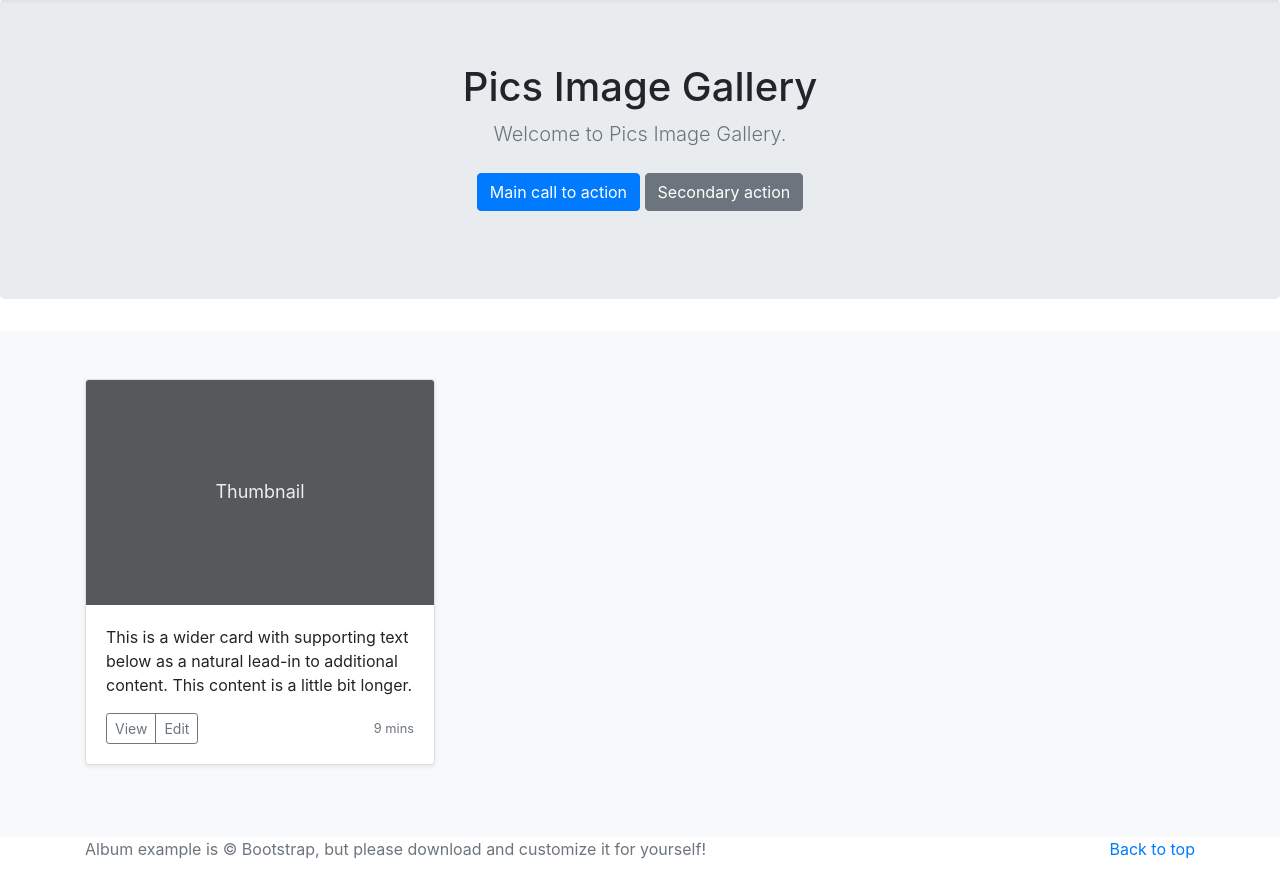
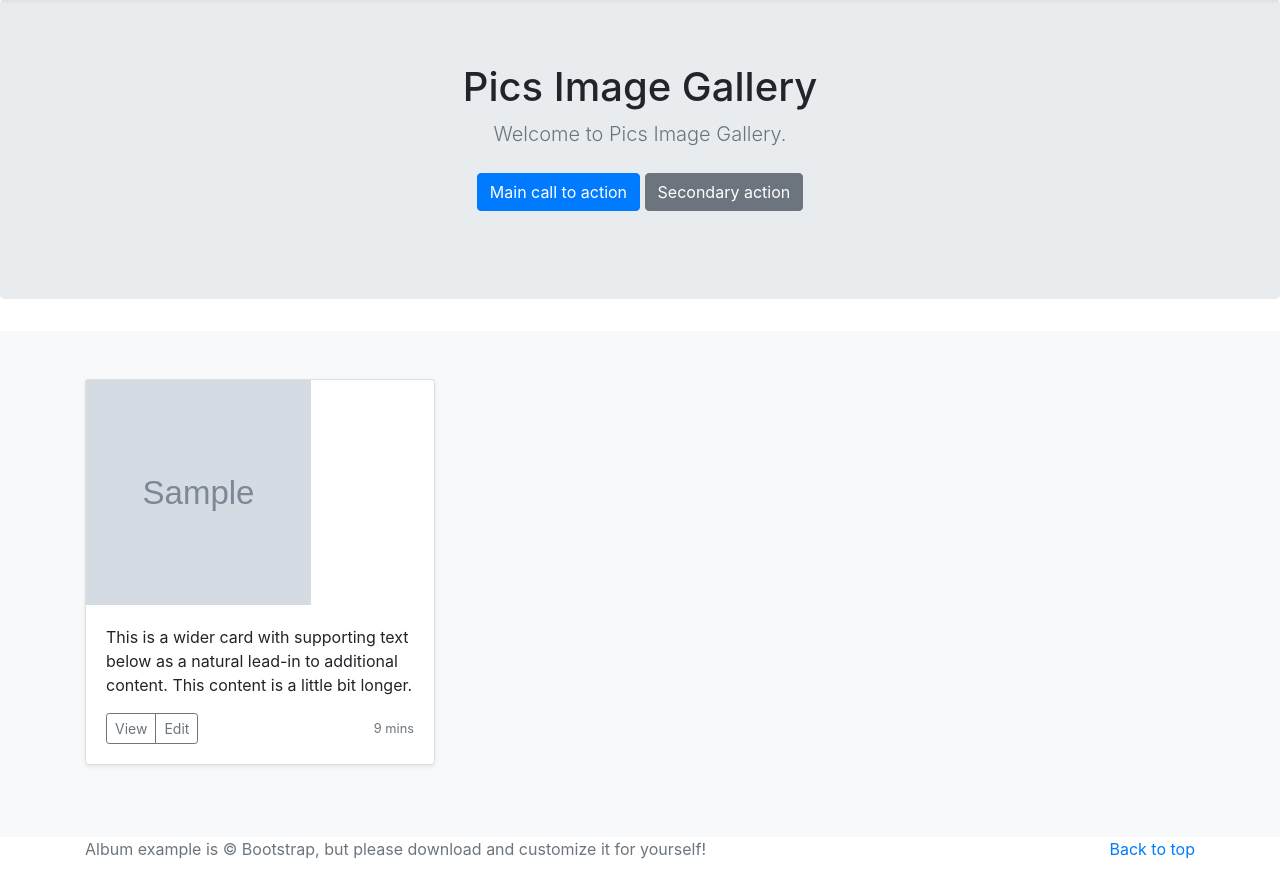
Before and after one commit to Joan-w/gallery, a Python web app: template gallery/templates/home.html in a window 1280 px wide. Shown: the part 57-934 px from the top of the page. Run offline with Jinja, Linux system fonts and the light colour scheme; the template is opened without the code that fills it: most values are stand-ins (such as "Sample title", 1, 10 or a date in 2020); grey boxes marked "Sample" are stand-in pictures; some libraries are stand-ins or nearby versions.

Commit message:
Adding images from the database

```diff
--- a/gallery/templates/home.html
+++ b/gallery/templates/home.html
@@ -95,7 +95,7 @@
             {% for gallery in images.all %}
             <div class="col-md-4">
                 <div class="card mb-4 shadow-sm">
-                    <svg class="bd-placeholder-img card-img-top" width="100%" height="225" xmlns="http://www.w3.org/2000/svg" preserveAspectRatio="xMidYMid slice" focusable="false" role="img" aria-label="Placeholder: Thumbnail"><title>Placeholder</title><rect width="100%" height="100%" fill="#55595c"/><text x="50%" y="50%" fill="#eceeef" dy=".3em">Thumbnail</text></svg>
+                    <img src="{{ gallery.image.url }}" width="225px" height="225px">
                     <div class="card-body">
                     <p class="card-text">This is a wider card with supporting text below as a natural lead-in to additional content. This content is a little bit longer.</p>
                     <div class="d-flex justify-content-between align-items-center">
```
